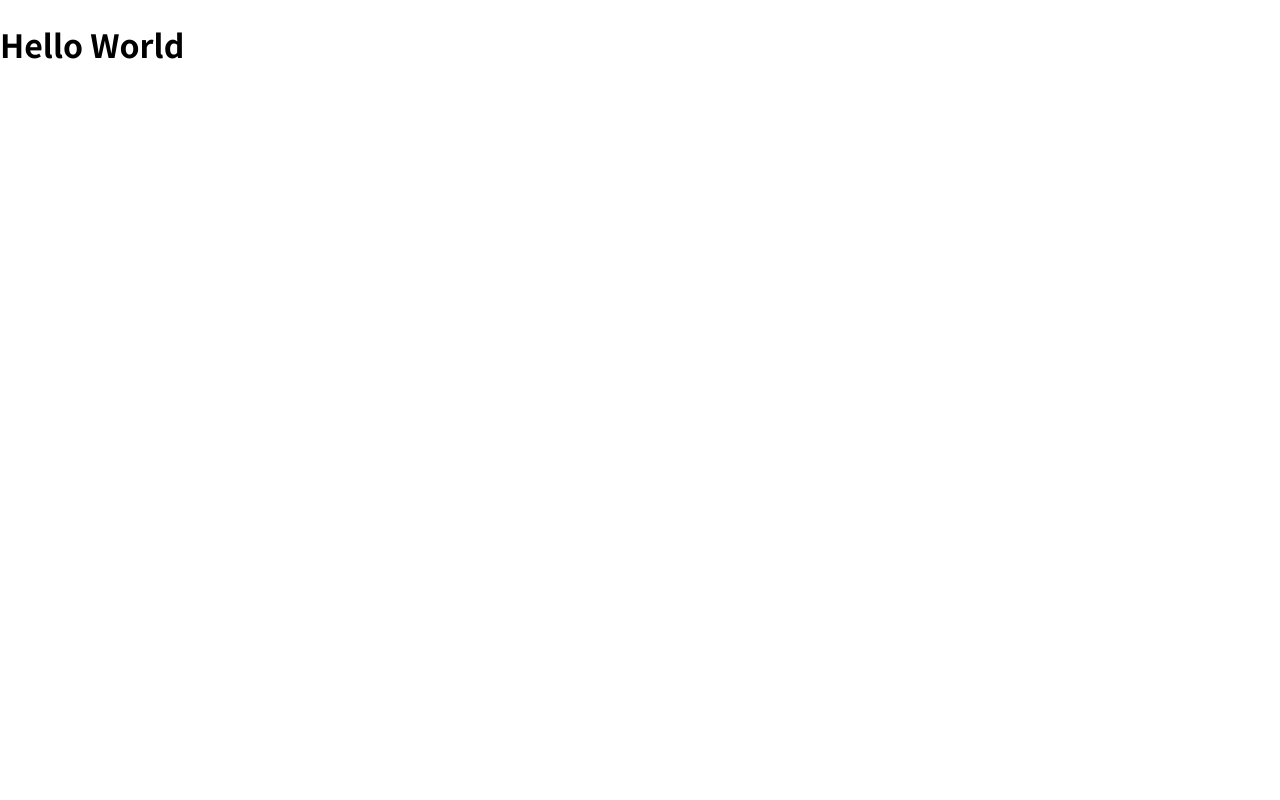
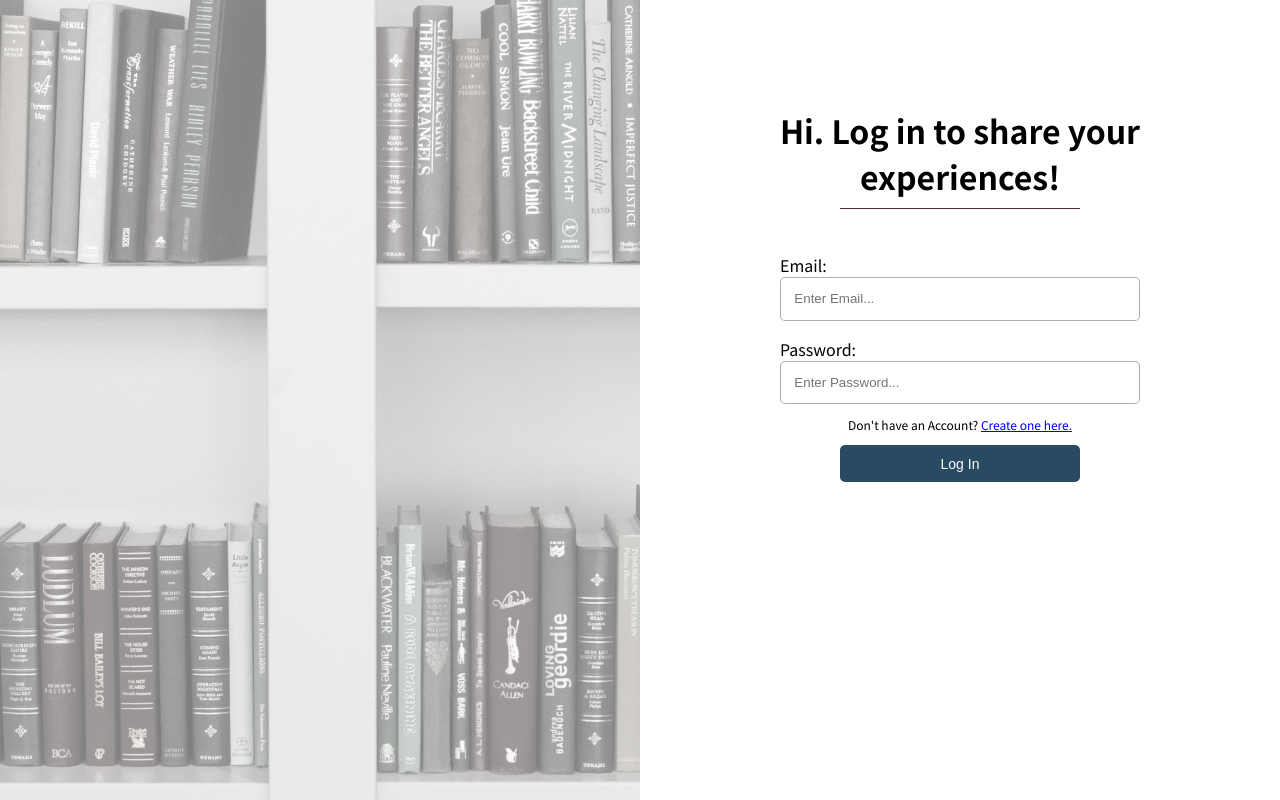
Before and after one commit to AChumber/6cs007, a React (Create React App) app in the folder client/: page / in a window 1280 px wide. Built offline with nearby package versions, Linux system fonts and the light colour scheme.

Commit message:
Deleted unneccessary files

```diff
--- a/client/public/index.html
+++ b/client/public/index.html
@@ -2,7 +2,7 @@
 <html lang="en">
   <head>
     <meta charset="utf-8" />
-    <link rel="icon" href="%PUBLIC_URL%/favicon.ico" />
+    <link rel="icon" href="%PUBLIC_URL%/faviconLogo.png" />
     <meta name="viewport" content="width=device-width, initial-scale=1" />
     <meta name="theme-color" content="#000000" />
     <meta
--- a/client/src/App.js
+++ b/client/src/App.js
@@ -1,7 +1,11 @@
+import Login from "./components/feature/login/Login"
+import Navbar from "./components/layout/navbar/Navbar";
+//<Navbar isLoggedIn={ false }/>
+
 const App = () => {
   return (
     <div className="App">
-      <h1>Hello World</h1>
+      <Login />
     </div>
   );
 }
--- a/client/src/components/Root.js
+++ /dev/null
@@ -1,3 +0,0 @@
-/*
-    Component that holds application together
-*/
```
Also changed, not shown: 1 other file (tests, documents, lock files or other folders).
